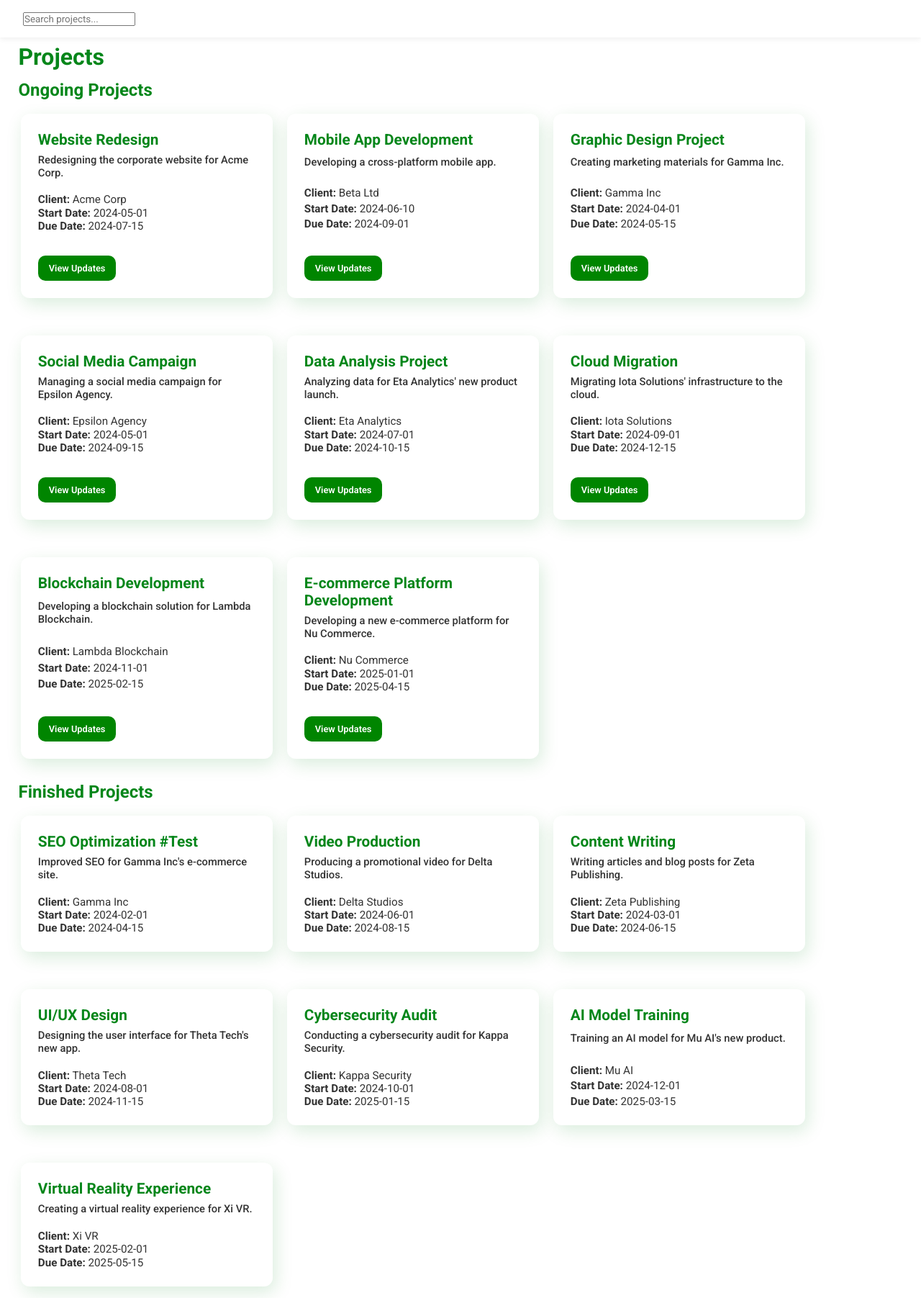
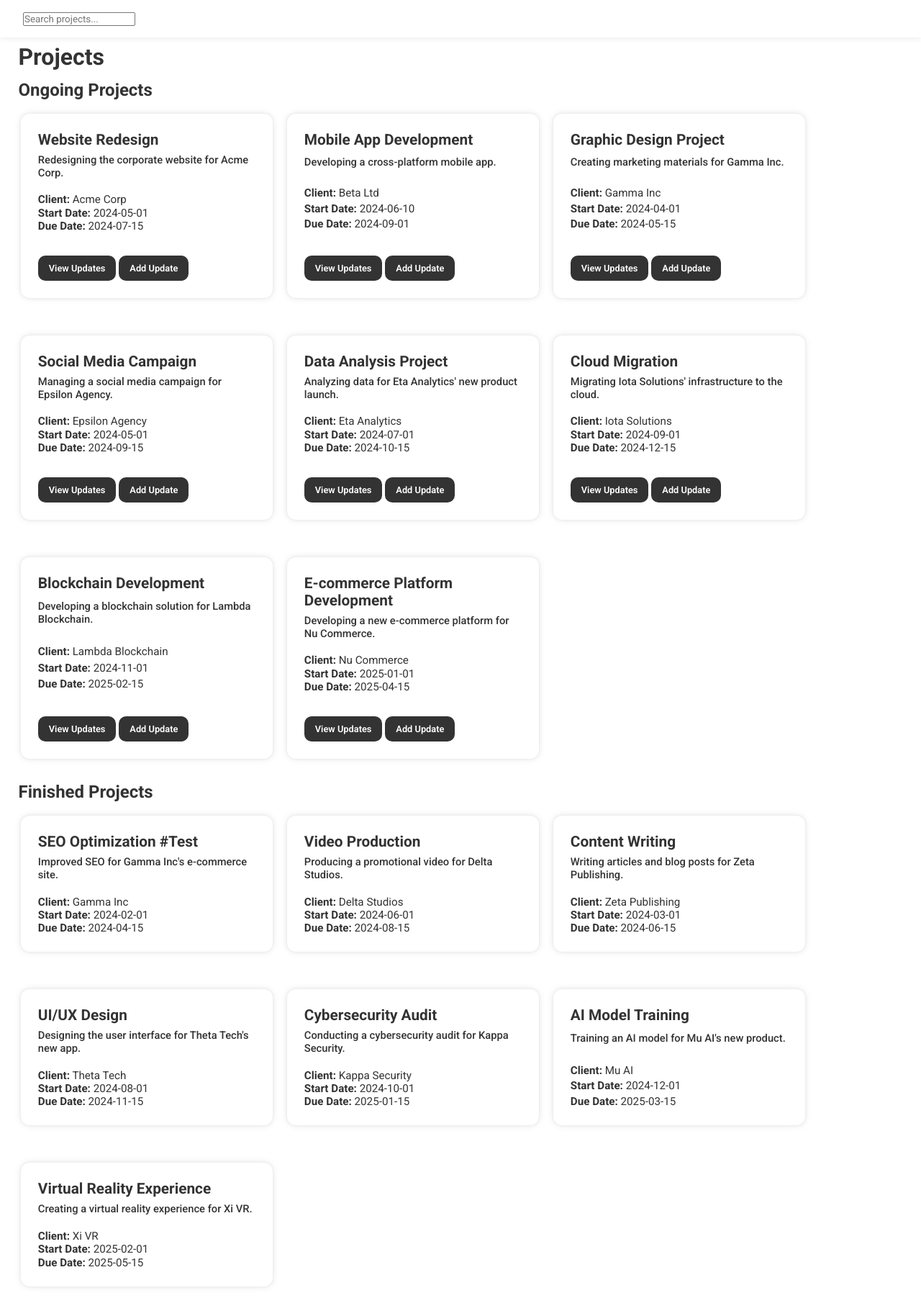
Before and after one commit to gihan-s/Servo, a PHP site: page /providers/projects.php in a window 1280 px wide. Shown: the top 1803 px of the page at 72% size. Run offline with PHP 8.4, Linux system fonts and the light colour scheme.

Commit message:
new changes

```diff
--- a/assets/css/projects.css
+++ b/assets/css/projects.css
@@ -1,5 +1,5 @@
 h1, h2 {
-  color: #05861a;
+  color: #333;
 }
 
 h1 {
@@ -50,7 +50,11 @@ p {
   background: white;
   /* border: 2px solid #05861a; */
   border-radius: 12px;
-  box-shadow: 4px 8px 24px 0 rgba(5, 134, 26, 0.15);
+  /* box-shadow: 4px 8px 24px 0 rgba(51, 51, 51, 0.15); */
+  box-shadow: 0 0 .880517px rgba(0, 0, 0, .029),
+              0 0 2.29197px rgba(0, 0, 0, .03),
+              0 0 5.52px rgba(0, 0, 0, .054),
+              0 0 11px rgba(0, 0, 0, .09);
   padding: 1.5rem;
   margin: 1rem 0;
   /* transition: box-shadow 0.2s, transform 0.2s; */
@@ -64,29 +68,27 @@ p {
 }
 
 .project-card-title {
-  color: #05861a;
+  color: #333;
   font-size: 1.3rem;
   font-weight: 700;
   margin-bottom: 0.5rem;
 }
 
+/* add more shadow when hovered */
 .project-card:hover {
-  background: #05861a;
-  /* border: 2px solid white; */
+  box-shadow: 0 0 .880517px rgba(0, 0, 0, .1),
+              0 0 2.29197px rgba(0, 0, 0, .15),
+              0 0 5.52px rgba(0, 0, 0, .2),
+              0 0 11px rgba(0, 0, 0, .25);
 }
 
 .project-card:hover .project-card-title {
-  color: white;
-  font-weight: 600;
+  color: #05861a;
+  font-weight: 700;
 }
 
 .project-card:hover .button {
-  color: #00ae00;
-  background-color: white;
-}
-
-.project-card:hover p {
-  color: white;
+  background-color: #05861a;
 }
 
 .project-card-description {
@@ -103,7 +105,7 @@ p {
   padding: 10px 15px;
   border-radius: 10px;
   border: none;
-  background-color: #008500;
+  background-color: #333;
   color: white;
   font-weight: 600;
   font-size: 0.80em;
--- a/providers/projects.php
+++ b/providers/projects.php
@@ -1,5 +1,6 @@
 <?php
 include 'dummydata.php';
+$user = 'provider';
 $ongoing = [];
 $finished = [];
 foreach ($projects as $p) {
@@ -47,6 +48,9 @@ foreach ($projects as $p) {
             <p><strong>Due Date:</strong> <?= htmlspecialchars($project['due_date']) ?></p>
             <div class="buttons">
               <a class="button" href="#">View Updates</a>
+              <?php if ($user === 'provider'): ?>
+                <a class="button" href="#">Add Update</a>
+              <?php endif; ?>
             </div>
           </div>
         <?php endforeach; ?>
```
